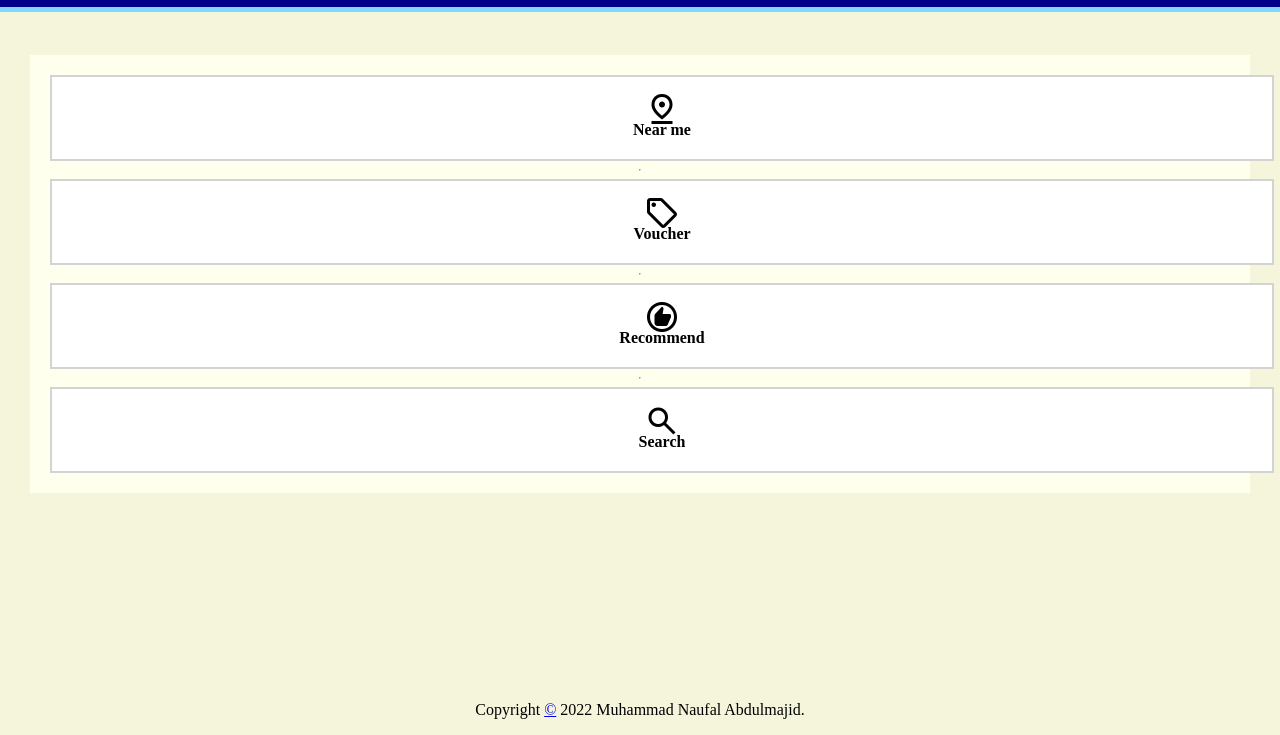
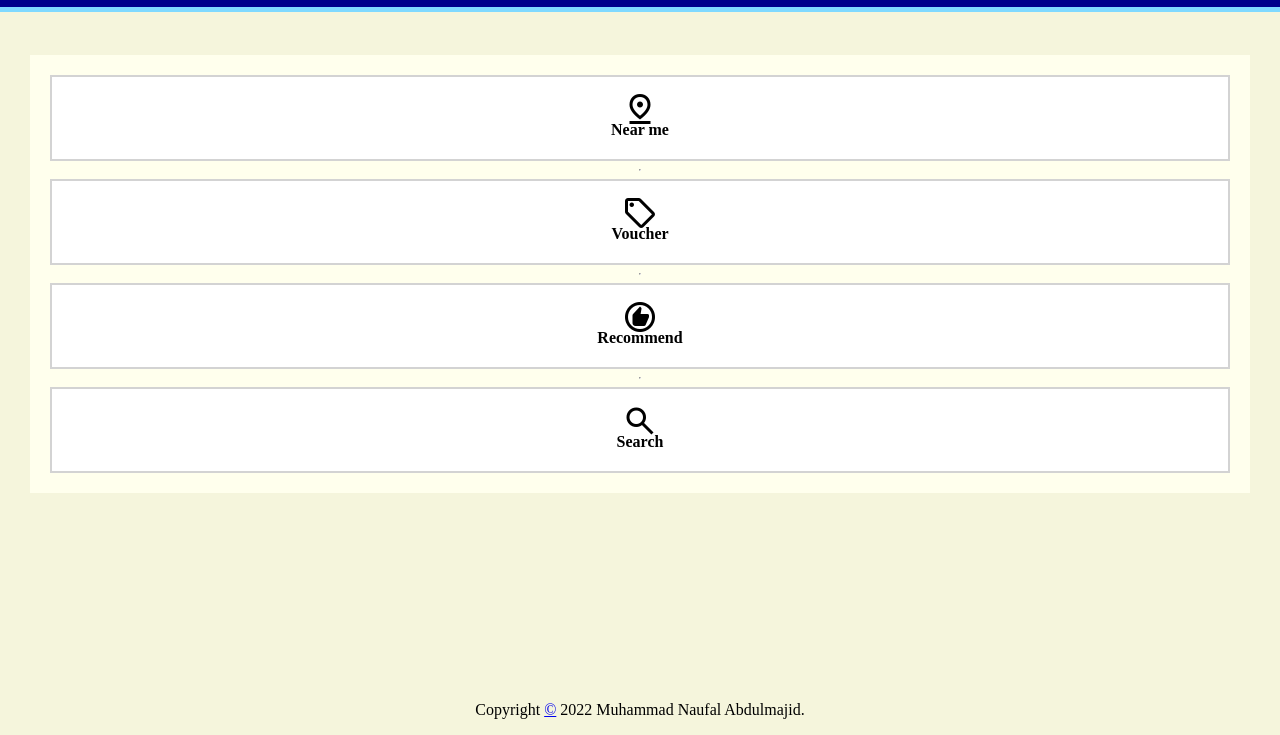
Before and after one commit to Mnaufal1203/Mnaufal1203.github.io, a plain HTML site: page Mahasiswa/mhsindex.html in a window 1280 px wide. Shown: the part 65-800 px from the top of the page. Drawn offline with nearby package versions, Linux system fonts and the light colour scheme.

Commit message:
centering

```diff
--- a/Mahasiswa/mhsindex.html
+++ b/Mahasiswa/mhsindex.html
@@ -69,13 +69,13 @@
 
         }
         .option{
+
             background-color: white;
             display: flex;
             flex-direction: column;
             align-items: center;
             padding: 20px;
             border: 2px lightgray solid;
-            width: 100%;
             color: black;
         }
         .option > .material-symbols-outlined{
@@ -83,6 +83,7 @@
         }
         .link{
             text-decoration: none;
+            color: black;
         }
     </style>
     </head>
```
